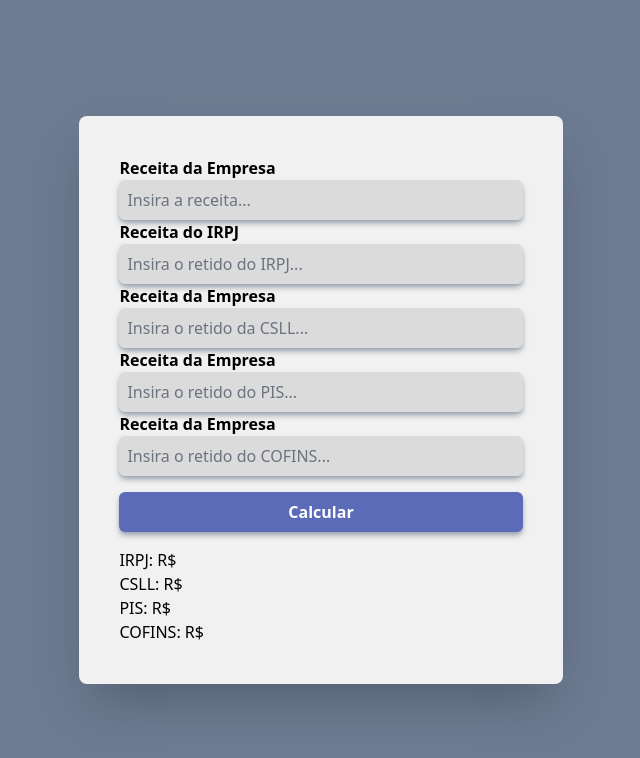
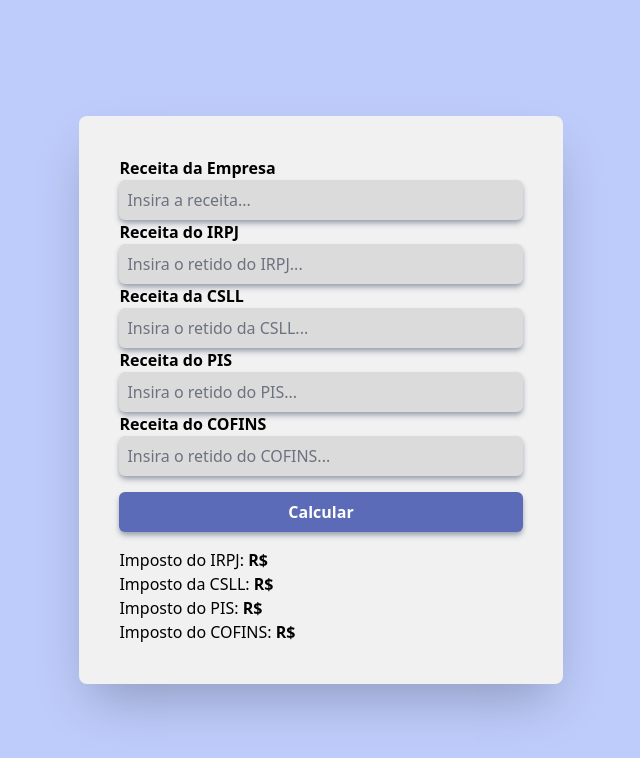
Before and after one commit to felipecaninnovaes/SimpleCont-App, a React (Vite) app: page / in a window 1280 px wide. Shown: the top 758 px of the page, without its empty margins (319-959 px from the left). Built offline with nearby package versions, Linux system fonts and the light colour scheme.

Commit message:
update colors

```diff
--- a/src/pages/calculoPresumido.tsx
+++ b/src/pages/calculoPresumido.tsx
@@ -64,21 +64,21 @@ export function CalculoPresumido() {
                 />
               </div>
               <div className="Lines">
-                <a className="font-bold">Receita da Empresa</a>
+                <a className="font-bold">Receita da CSLL</a>
                 <input className="rounded-md w-full border-solid p-2 shadow-gray-400 shadow-md bg-SC_input placeholder:text-gray-500"
                   onChange={(e) => setRetencao_csll(e.currentTarget.value)}
                   placeholder="Insira o retido da CSLL..."
                 />
               </div>
               <div className="Lines">
-                <a className="font-bold">Receita da Empresa</a>
+                <a className="font-bold">Receita do PIS</a>
                 <input className="rounded-md w-full border-solid p-2 shadow-gray-400 shadow-md bg-SC_input placeholder:text-gray-500"
                   onChange={(e) => setRetencao_pis(e.currentTarget.value)}
                   placeholder="Insira o retido do PIS..."
                 />
               </div>
               <div className="Lines">
-                <a className="font-bold">Receita da Empresa</a>
+                <a className="font-bold">Receita do COFINS</a>
                 <input className="rounded-md w-full border-solid p-2 shadow-gray-400 shadow-md bg-SC_input placeholder:text-gray-500"
                   onChange={(e) => setRetencao_cofins(e.currentTarget.value)}
                   placeholder="Insira o retido do COFINS..."
@@ -92,13 +92,13 @@ export function CalculoPresumido() {
             </div>
           </div>
           <p>
-            <span>IRPJ: R$ {irpjResult}</span>
-            <br></br>
-            <span>CSLL: R$ {csllResult}</span>
-            <br></br>
-            <span>PIS: R$ {pisResult}</span>
-            <br></br>
-            <span>COFINS: R$ {cofinsResult}</span>
+            <p>Imposto do IRPJ: <span className="font-bold">R$ {irpjResult}</span></p>
+
+            <p>Imposto da CSLL: <span className="font-bold">R$ {csllResult}</span></p>
+
+            <p>Imposto do PIS: <span className="font-bold">R$ {pisResult}</span></p>
+
+            <p>Imposto do COFINS: <span className="font-bold">R$ {cofinsResult}</span></p>
           </p>
         </div>
       </div>
--- a/tailwind.config.cjs
+++ b/tailwind.config.cjs
@@ -9,10 +9,10 @@ module.exports = {
     },
     extend: {
       colors: {
-        'SC_background': '#6D7B92',
+        'SC_background': '#beccfb',
         'SC_background2': '#f1f1f1',
         'SC_input' : '#dbdbdb',
-        'SC_button' : '#5C6BB8',
+        'SC_button' : '#5c6bb8',
         'SC_button_hover' : '#4d5899',
       }
     },
```
